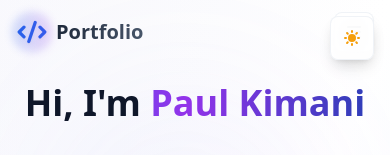
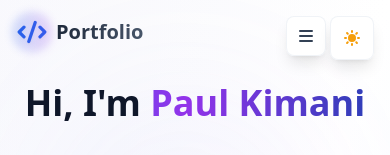
Before and after one commit to paulmaina/devops-playground, a React (Vite) app: page / in a window 390 px wide. Shown: the top 155 px of the page. Built offline with nearby package versions, Linux system fonts and the light colour scheme.

Commit message:
Fix mobile nav button being hidden behind theme toggle

```diff
--- a/src/components/Header.tsx
+++ b/src/components/Header.tsx
@@ -65,7 +65,7 @@ const Header = () => {
           </div>
 
           {/* Mobile menu button - only visible on mobile */}
-          <div className="md:hidden">
+          <div className="md:hidden fixed top-4 right-16 z-40">
             <button
               onClick={() => setIsMenuOpen(!isMenuOpen)}
               className="inline-flex items-center justify-center p-2 rounded-lg bg-white/90 dark:bg-slate-800/90 backdrop-blur-md shadow-lg hover:shadow-xl border border-slate-200/50 dark:border-slate-700/50 text-slate-700 dark:text-slate-300 hover:text-blue-600 dark:hover:text-blue-400 hover:scale-105 focus:outline-none transition-all duration-300 w-10 h-10"
--- a/src/components/ThemeToggle.tsx
+++ b/src/components/ThemeToggle.tsx
@@ -6,7 +6,7 @@ const ThemeToggle = () => {
   const { theme, toggleTheme } = useTheme();
 
   return (
-    <div className="fixed top-4 right-4 z-50 md:block">
+    <div className="fixed top-4 right-4 z-50">
       <button
         onClick={toggleTheme}
         className="p-2.5 rounded-lg bg-white/90 dark:bg-slate-800/90 backdrop-blur-md shadow-lg hover:shadow-xl border border-slate-200/50 dark:border-slate-700/50 transition-all duration-300 hover:scale-105 group min-w-[44px] min-h-[44px] flex items-center justify-center"
```
